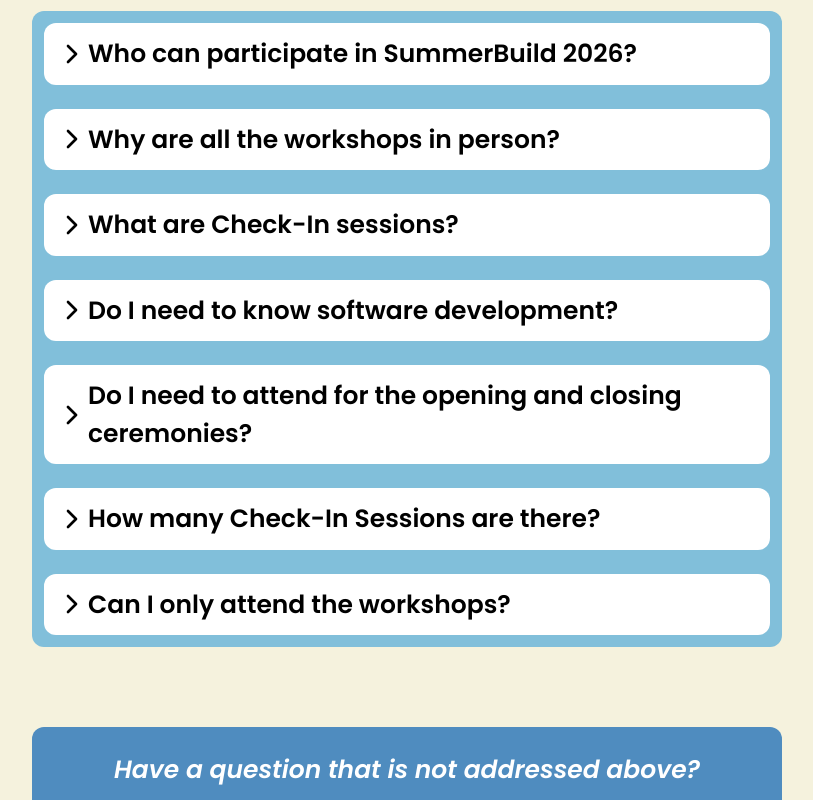
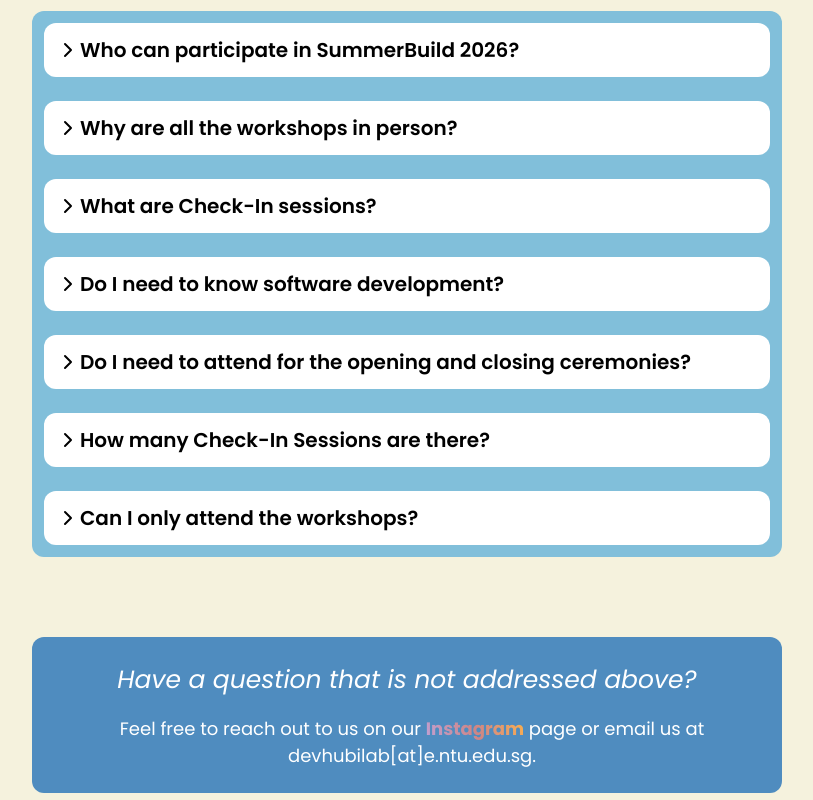
Before and after one commit to DevHub-iLab/summerbuild-2025, a React (Vite) app: page /FAQ in a window 1280 px wide. Shown: the part 340-1140 px from the top of the page, without its empty margins (233-1046 px from the left). Built offline with nearby package versions, Linux system fonts and the light colour scheme.

Commit message:
some ui changes + faq data updates

```diff
--- a/src/components/Achievement/Achievement.tsx
+++ b/src/components/Achievement/Achievement.tsx
@@ -11,7 +11,7 @@ function Achievement() {
         <span className="text-[#1E1E1E]">levels of </span>
         <span className="text-[#FA6B1C]">achievement</span>
       </h1>
-      <h3 className="mt-3 text-center text-lg font-semibold text-[#1E1E1E]">
+      <h3 className="mt-3 text-center text-lg text-[#1E1E1E]">
         Earn Certificates for how advanced your project is by the end of the
         programme!
       </h3>
--- a/src/components/FAQ/AboutCard.tsx
+++ b/src/components/FAQ/AboutCard.tsx
@@ -4,8 +4,8 @@ import { School } from "lucide-react";
 function AboutCard() {
   return (
     <div className="flex justify-center">
-      <div className="flex flex-col max-w-7xl   justify-center gap-2 text-left md:grid md:grid-cols-4 md:grid-rows-1 ">
-        <div className="bg-sb-pink-100 hover:shadow-dh-grey-200/40 text-dh-grey-200 row-span-1 flex  w-full flex-col justify-between rounded-xl p-2 transition-all duration-300 ease-in-out hover:scale-102 hover:shadow-lg md:col-span-2 md:p-4 lg:col-span-1">
+      <div className="flex flex-col max-w-7xl justify-center gap-2 text-left md:grid md:grid-cols-4 md:grid-rows-1 ">
+        <div className="bg-sb-pink-100 hover:shadow-dh-grey-200/40 text-dh-grey-200 row-span-1 flex w-full flex-col justify-between rounded-xl p-2 transition-all duration-300 ease-in-out hover:scale-102 hover:shadow-lg md:col-span-2 md:p-4 lg:col-span-1">
           <p className="flex items-center gap-2 text-lg font-bold">
             <MapPin size={32} />
             Where?{" "}
--- a/src/components/FAQ/FAQ.tsx
+++ b/src/components/FAQ/FAQ.tsx
@@ -19,7 +19,7 @@ function FAQ() {
         {topics.map((topic) => (
           <h1
             key={topic}
-            className={`mb-2.5 !cursor-pointer font-semibold sm:mb-5 md:mb-7.5 ${topicClassName} ${
+            className={`mb-2.5 cursor-pointer! font-semibold sm:mb-5 md:mb-7.5 ${topicClassName} ${
               active === topic ? title.prefixClassName : "text-[#81BFDA]"
             }`}
             onClick={() => setActive(topic)}
--- a/src/components/FAQ/FAQCard.tsx
+++ b/src/components/FAQ/FAQCard.tsx
@@ -14,12 +14,12 @@ function FAQCard(props: FAQCardType) {
   };
 
   return (
-    <div className="m-3 flex cursor-pointer flex-col rounded-xl bg-white p-3 text-[15px] transition-all duration-300 ease-in-out sm:text-[20px] md:text-[25px]">
+    <div className="m-3 flex cursor-pointer flex-col rounded-xl bg-white p-3 text-[15px] transition-all duration-300 ease-in-out sm:text-[18px] md:text-[20px]">
       <div className="flex items-center" onClick={handleArrow}>
         <div>
-          {!arrow ? <ChevronRight size="2rem" /> : <ChevronDown size="2rem" />}
+          {!arrow ? <ChevronRight size="1.5rem" /> : <ChevronDown size="1.5rem" />}
         </div>
-        <p className="!cursor-pointer font-semibold">{props.question}</p>
+        <p className="cursor-pointer! font-semibold">{props.question}</p>
       </div>
 
       <div
@@ -27,7 +27,7 @@ function FAQCard(props: FAQCardType) {
           arrow ? "opacity-100" : "max-h-0 opacity-0"
         }`}
       >
-        <div className="ml-[20px] pt-2 text-[13px] sm:ml-[25px] sm:text-[15px] md:ml-[30px] md:text-[18px]">
+        <div className="ml-5 pt-2 text-[12px] sm:ml-6.25 sm:text-[15px] md:ml-7.5 md:text-[18px]">
     {Array.isArray(props.answer) ? (  // Handle if the answer is an array
           props.answer.map((paragraph, index) => (
             <p key={index} className={index > 0 ? "mt-4" : ""}>
--- a/src/components/FAQ/FAQExt.tsx
+++ b/src/components/FAQ/FAQExt.tsx
@@ -5,11 +5,11 @@ type FAQType = {
 
 function FAQExt(props: FAQType) {
   return (
-    <div className="bg-sb-blue-300 mx-auto mt-20 w-[325px] transform flex-col rounded-xl p-6 text-center text-[15px] transition-all duration-300 ease-in-out hover:scale-102 hover:shadow-lg hover:shadow-gray-400 sm:w-[600px] sm:text-[20px] md:w-[750px] md:text-[25px]">
-      <h1 className="pb-2 text-center font-semibold text-white italic">
+    <div className="bg-sb-blue-300 mx-auto mt-20 w-81.25 transform flex-col rounded-xl p-6 text-center text-[15px] transition-all duration-300 ease-in-out hover:scale-102 hover:shadow-lg hover:shadow-gray-400 sm:w-150 sm:text-[20px] md:w-187.5 md:text-[25px]">
+      <h2 className="pb-2 text-center text-white italic">
         {props.header}
-      </h1>
-      <p className="ml-[20px] pt-2 pr-5 text-[13px] text-white sm:ml-[25px] sm:text-[15px] md:ml-[30px] md:text-[18px]">
+      </h2>
+      <p className="ml-5 pt-2 pr-5 text-[13px] text-white sm:ml-6.25 sm:text-[15px] md:ml-7.5 md:text-[18px]">
         {props.content}
       </p>
     </div>
--- a/src/components/FAQ/FAQTopic.tsx
+++ b/src/components/FAQ/FAQTopic.tsx
@@ -11,7 +11,7 @@ function FAQTopic(props: FAQTopicType) {
   return (
     <div>
       {props.active === "General" && (
-        <div className="m-auto flex w-[325px] flex-col justify-center rounded-xl bg-[#81BFDA] sm:w-[600px] md:w-[750px]">
+        <div className="m-auto flex w-81.25 flex-col justify-center rounded-xl bg-[#81BFDA] sm:w-150 md:w-187.5">
           {FAQTopicElements.general.map((item) => (
             <FAQCard
               key={item.id}
@@ -23,7 +23,7 @@ function FAQTopic(props: FAQTopicType) {
       )}
 
       {props.active === "Registration" && (
-        <div className="m-auto flex w-[325px] flex-col justify-center rounded-xl bg-[#81BFDA] sm:w-[600px] md:w-[750px]">
+        <div className="m-auto flex w-81.25 flex-col justify-center rounded-xl bg-[#81BFDA] sm:w-150 md:w-187.5">
           {FAQTopicElements.registration.map((item) => (
             <FAQCard
               key={item.id}
@@ -35,7 +35,7 @@ function FAQTopic(props: FAQTopicType) {
       )}
 
       {props.active === "Resources" && (
-        <div className="m-auto flex w-[325px] flex-col justify-center rounded-xl bg-[#81BFDA] sm:w-[600px] md:w-[750px]">
+        <div className="m-auto flex w-81.25 flex-col justify-center rounded-xl bg-[#81BFDA] sm:w-150 md:w-187.5">
           {FAQTopicElements.resources.map((item) => (
             <FAQCard
               key={item.id}
--- a/src/data/FAQPageData.ts
+++ b/src/data/FAQPageData.ts
@@ -42,7 +42,7 @@ export const FAQTopicElements = {
       answer:[
         "Our workshops are designed to be interactive and hands-on. From our experience, in-person sessions create a more focused learning environment where participants can actively participate, ask questions, and network with peers.",
 
-        " Unlike virtual sessions, which can be prone to distractions and passive participation, in-person workshops encourage real-time discussions and a more immersive learning experience."]
+        "Unlike virtual sessions, which can be prone to distractions and passive participation, in-person workshops encourage real-time discussions and a more immersive learning experience."]
       }
     ,
     {
@@ -50,7 +50,7 @@ export const FAQTopicElements = {
       question: "What are Check-In sessions?",
       answer:["Between the Opening and Closing Ceremony, we will have Check-In sessions with our SummerBuild mentors for teams to meet and network with their mentors.",
 
-          " This gives you an opportunity to learn from the mentors and exchange ideas, experiences and best practices.Whether you're looking for inspiration or feedback on your product, these sessions will provide a supportive environment to help you grow.Make the most of this opportunity to expand your network and improve your product!"]
+          "This gives you an opportunity to learn from the mentors and exchange ideas, experiences and best practices. Whether you're looking for inspiration or feedback on your product, these sessions will provide a supportive environment to help you grow. Make the most of this opportunity to expand your network and improve your product!"]
     },
     {
       id: "general-4",
@@ -60,12 +60,12 @@ export const FAQTopicElements = {
     {
       id: "general-5",
       question: "Do I need to attend for the opening and closing ceremonies?",
-      answer:"Yes, most of your team should attend the ceremonies, as we will be giving out swag during both opening and closing ceremonies.Furthermore, there will be a science-fair style judging during the closing ceremony for us to assign the levels of achievement to the groups, as well as award the special prizes."
+      answer:"Yes, most of your team should attend the ceremonies, as we will be giving out swag during both opening and closing ceremonies. Furthermore, there will be a science-fair style judging during the closing ceremony for us to assign the levels of achievement to the groups, as well as award the special prizes."
     },
     {
       id: "general-6",
       question: "How many Check-In Sessions are there?",
-      answer: "There are 2 physical Check In sessions throughout the programme. One in the week of 1 June, the other in the week of 16 June. These Check In sessions offer a chance for you to get feedback on your product, network with other groups, learn from one another, and earn more swag!"
+      answer: "We recommend all groups to have at least 2 virtual/physical Check-In sessions with your assigned mentor throughout the programme. One in the 1st week of June, the other in the 2nd week of June. These Check-In sessions offers a chance for you to get feedback on your product!"
     },
     {
       id: "general-7",
@@ -83,7 +83,7 @@ export const FAQTopicElements = {
     {
       id: "registration-2",
       question: "How many people can I have in my group?",
-      answer: "Every group requires a minimum of 2 people and a maximum of 5."
+      answer: "Every group requires a minimum of 3 people and a maximum of 5."
     },
     {
       id: "registration-3",
```
